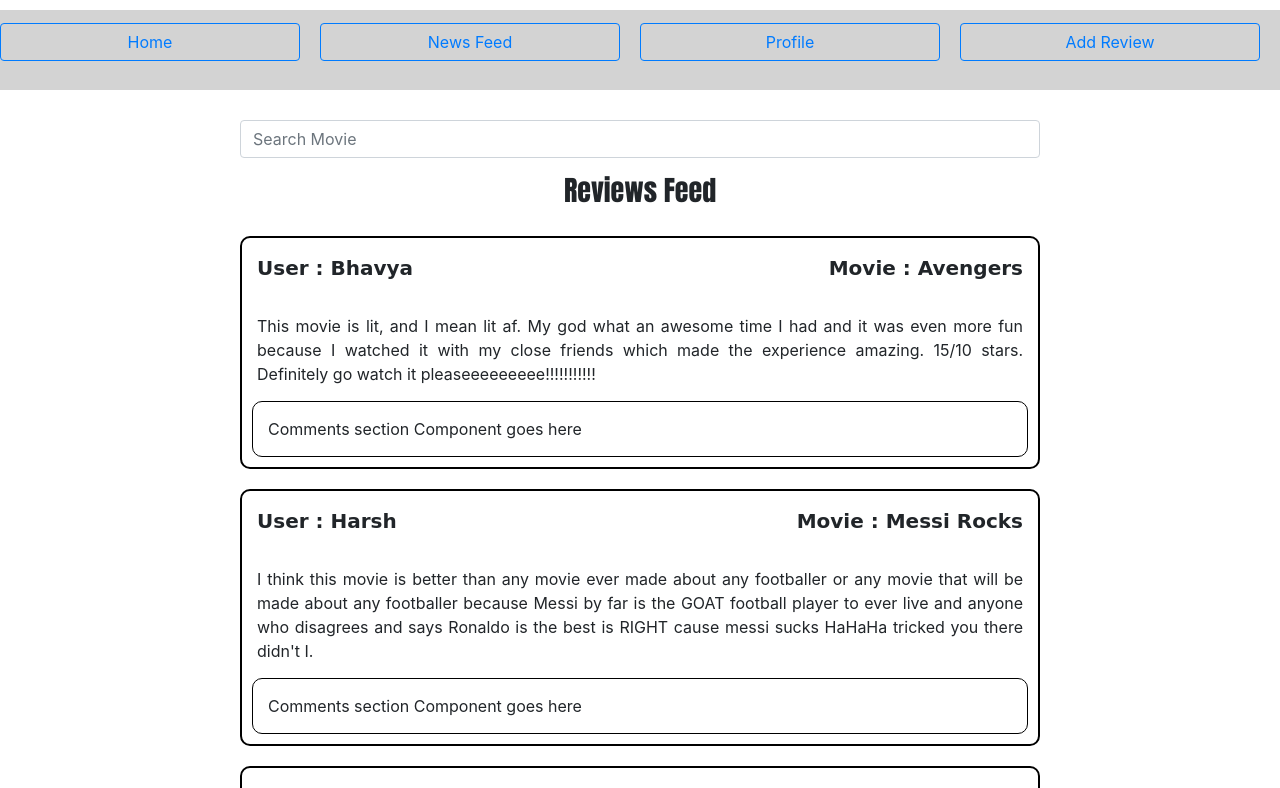
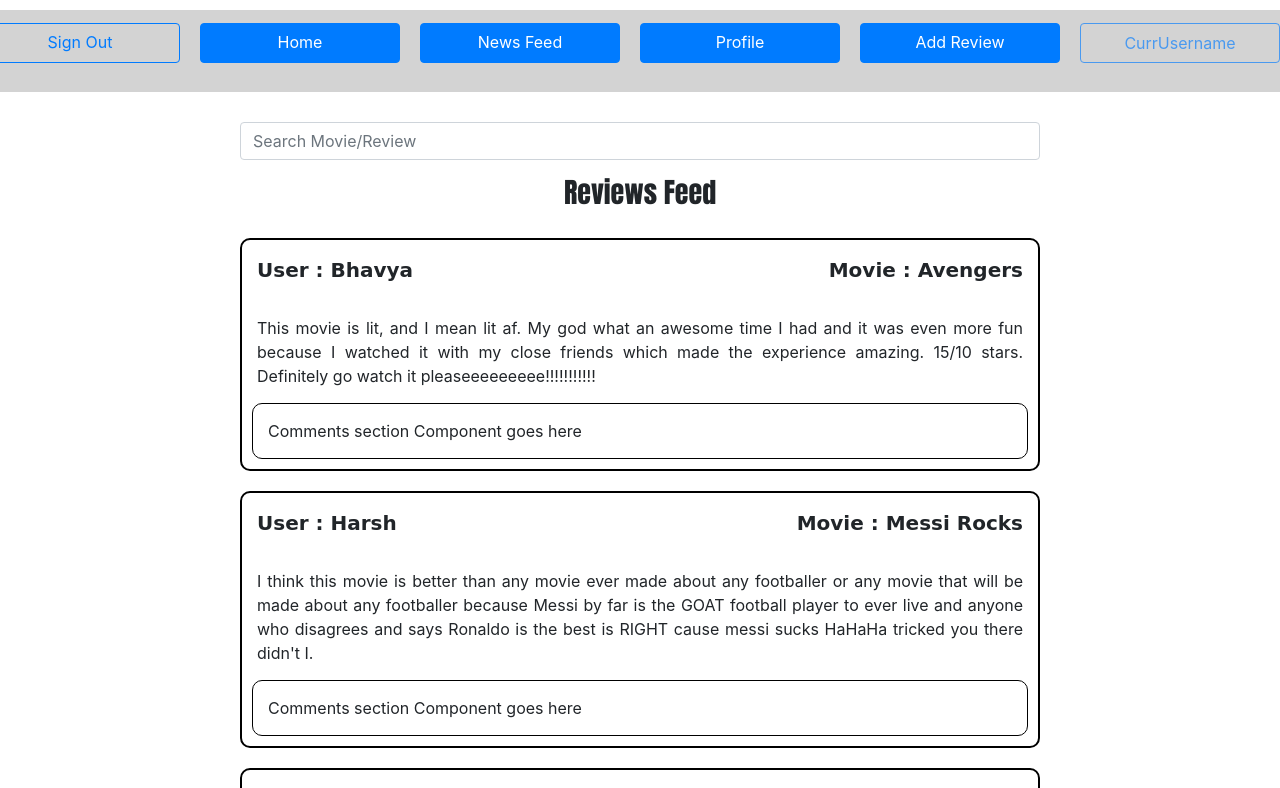
Before and after one commit to HareshNasit/Moviegram, a React (Create React App) app in the folder moviegram/: page /NewsFeed in a window 1280 px wide. Shown: the top 788 px of the page. Built offline with nearby package versions, Linux system fonts and the light colour scheme.

Commit message:
did following : (1) added the sign out btn and the current username holder to the menu bar. (2) change css anf formatting of menu bar items. (3) changed placeholder of search bar in news feed.

```diff
--- a/moviegram/src/Components/MainMenuBar/index.js
+++ b/moviegram/src/Components/MainMenuBar/index.js
@@ -1,6 +1,7 @@
 import React from "react";
 import "./styles.css";
 import { Button, Form } from "react-bootstrap";
+import {Link} from 'react-router-dom';
 
 class MainMenuBar extends React.Component {
 
@@ -8,10 +9,12 @@ class MainMenuBar extends React.Component {
     return (
       <div id="mainMenuBar">
         <ul>
-          <li><Button variant="outline-primary" className="mainMenu-btn">Home</Button></li>
-          <li><Button variant="outline-primary" className="mainMenu-btn">News Feed</Button></li>
-          <li><Button variant="outline-primary" className="mainMenu-btn">Profile</Button></li>
-          <li><Button variant="outline-primary" className="mainMenu-btn">Add Review</Button></li>
+          <li><Button variant="outline-primary" className="mainMenu-btn" as={Link} to="/login" type="submit">Sign Out</Button></li>
+          <li><Button variant="primary" className="mainMenu-btn" as={Link} to="/" type="submit">Home</Button></li>
+          <li><Button variant="primary" className="mainMenu-btn" as={Link} to="/NewsFeed" type="submit">News Feed</Button></li>
+          <li><Button variant="primary" className="mainMenu-btn" as={Link} to="/" type="submit">Profile</Button></li>
+          <li><Button variant="primary" className="mainMenu-btn" as={Link} to="/" type="submit">Add Review</Button></li>
+          <li><Button variant="outline-primary" className="mainMenu-btn" type="submit" disabled>CurrUsername</Button></li>
         </ul>
       </div>
     );
--- a/moviegram/src/Components/MainMenuBar/styles.css
+++ b/moviegram/src/Components/MainMenuBar/styles.css
@@ -8,8 +8,9 @@
 #mainMenuBar ul {
 	padding: 3px;
 	align-items: center;
-	display: flex;
-  	justify-content: center;
+  	display: flex;
+    align-items: stretch;
+    justify-content: center;
 }
 
 #mainMenuBar ul li {
@@ -21,5 +22,8 @@
 }
 
 .mainMenu-btn {
-	width: 300px;
+	width: 200px;
+	height: 40px;
+	text-align: center;
+	justify-content: center;
 }
--- a/moviegram/src/Components/NewsFeed/index.js
+++ b/moviegram/src/Components/NewsFeed/index.js
@@ -15,7 +15,7 @@ class NewsFeedScreen extends React.Component {
 
         <Form className="searchMovieform">
           <Form.Group>
-            <Form.Control type="searchMovie" placeholder="Search Movie" />
+            <Form.Control type="searchMovie" placeholder="Search Movie/Review" />
           </Form.Group>
         </Form>
 
```
